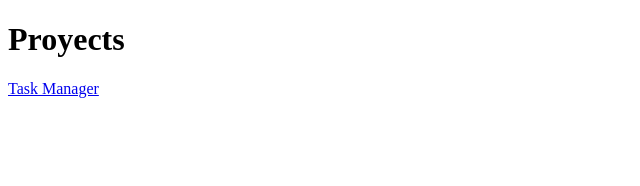
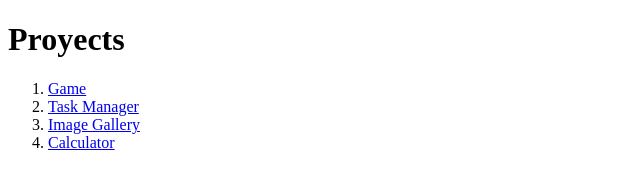
Before and after one commit to dhalcin/dhalcin.github.io, a plain HTML site: page index.html in a window 1280 px wide. Shown: the whole page, without its empty margins (0-640 px from the left). Drawn offline with Linux system fonts and the light colour scheme.

Commit message:
adding project links

```diff
--- a/index.html
+++ b/index.html
@@ -5,7 +5,19 @@
     <title></title>
 </head>
 <body>
-    <h1>Proyects</h1>
-    <a href="/Task Manager/task.html" target='_blank'>Task Manager</a>
+    <main>
+        <h1>Proyects</h1>
+
+        <ol>
+            <li><a href="/Game/" target='_blank'>Game</a></li>
+            <li><a href="/To do list/Javascript/index.html" target='_blank'>Task Manager</a>
+            </li>
+
+            <li><a href="/Image Gallery/gallery.html" target='_blank'>Image Gallery</a></li>
+
+            <li><a href="/Calculator/calculator.html" target='_blank'>Calculator</a></li>
+        </ol>
+
+    </main>
 </body>
 </html>
```
